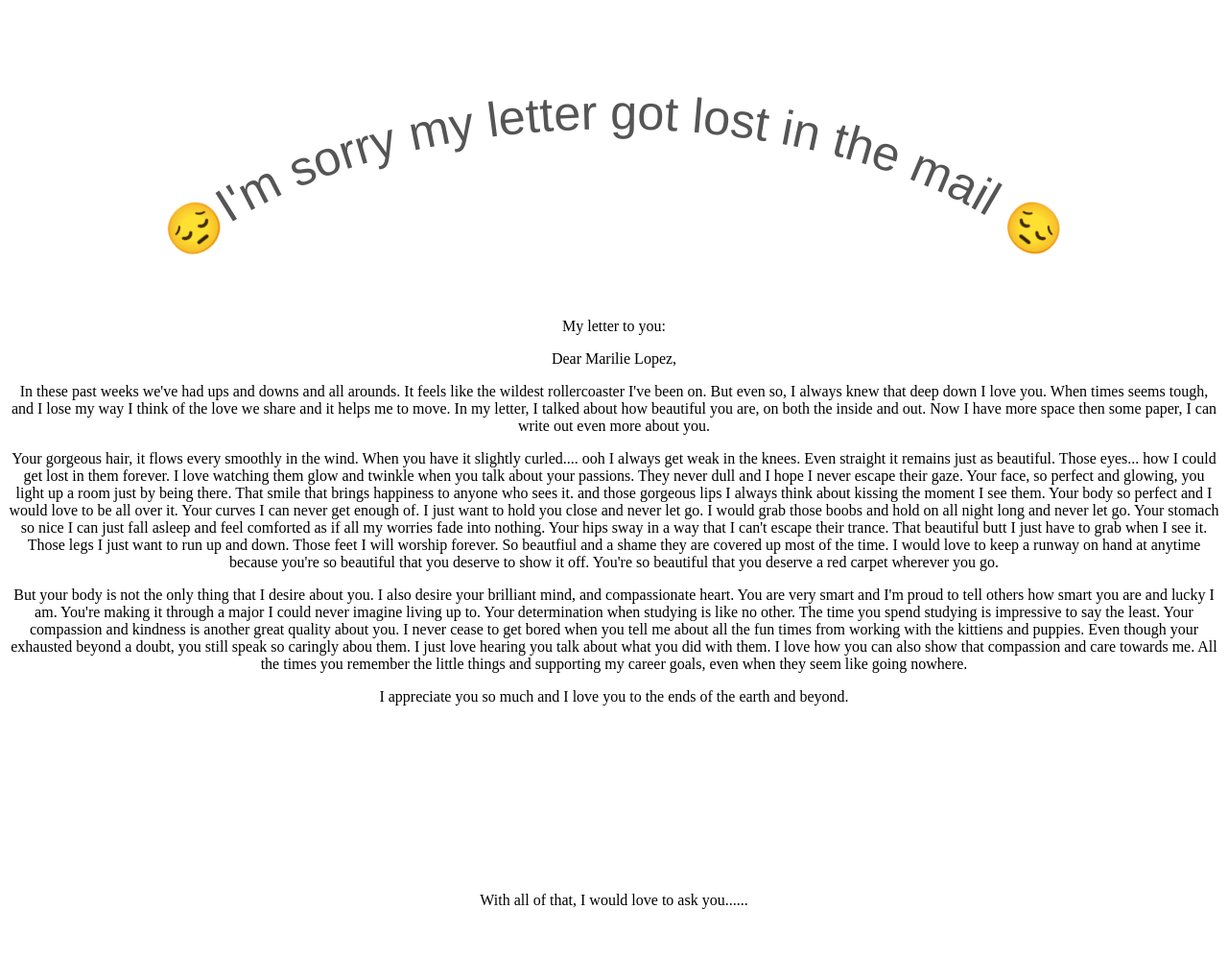
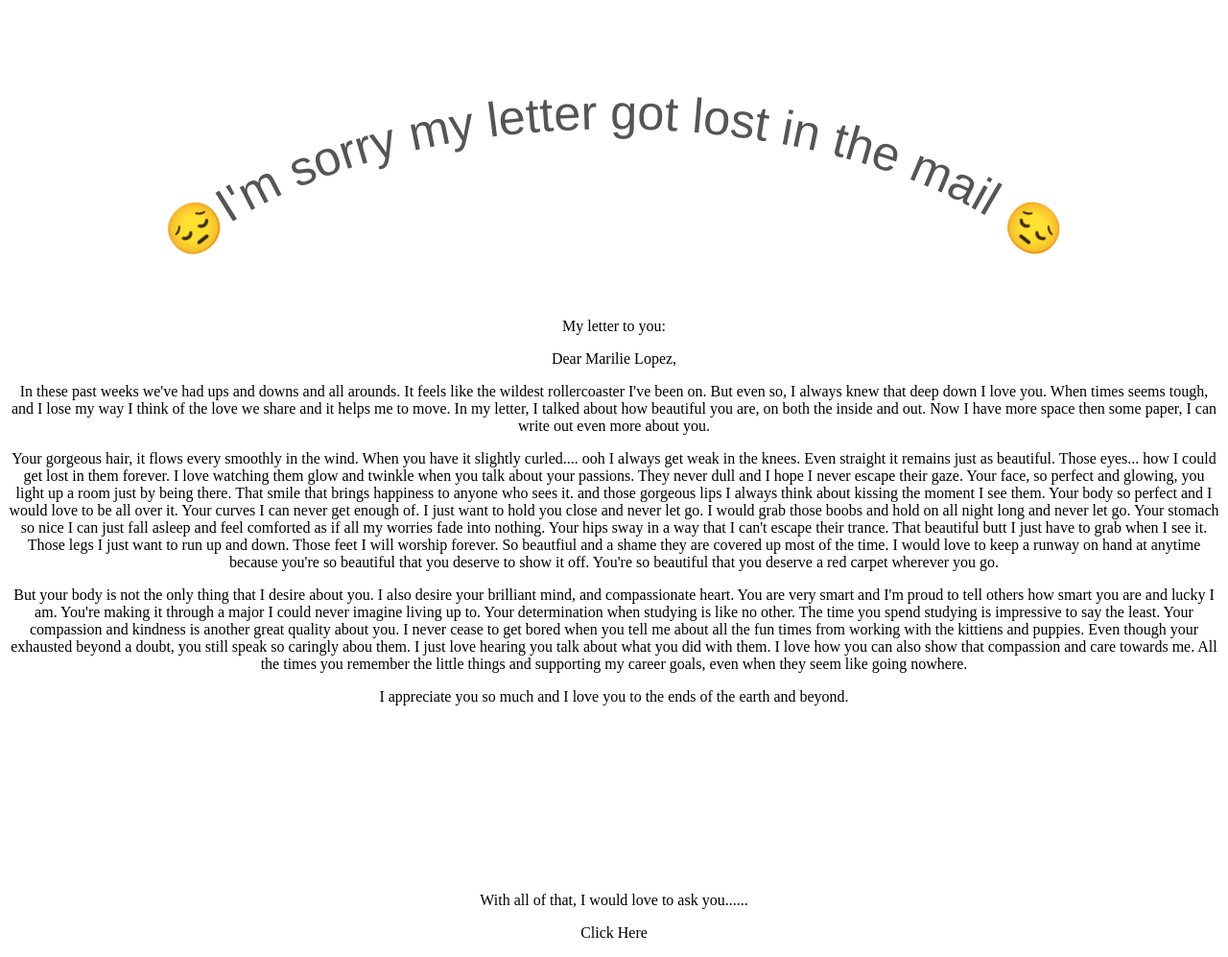
Before and after one commit to TheBird0/ValentineAsking, a plain HTML site: page index.html in a window 1280 px wide. Shown: the whole page at 96% size. Before the commit the page ends 963 px from the top, so only its background shows below. Drawn offline with Linux system fonts and the light colour scheme.

Commit message:
fully Done

```diff
--- a/index.html
+++ b/index.html
@@ -1,3 +1,4 @@
+
 
 <!DOCTYPE html>
 <html>
@@ -64,6 +65,7 @@
     <br />
     <br />
     <p style="text-align: center"> With all of that, I would love to ask you......</p>
+    <p style="text-align: center">Click Here</p>
 
 </body>
 </html>
```
